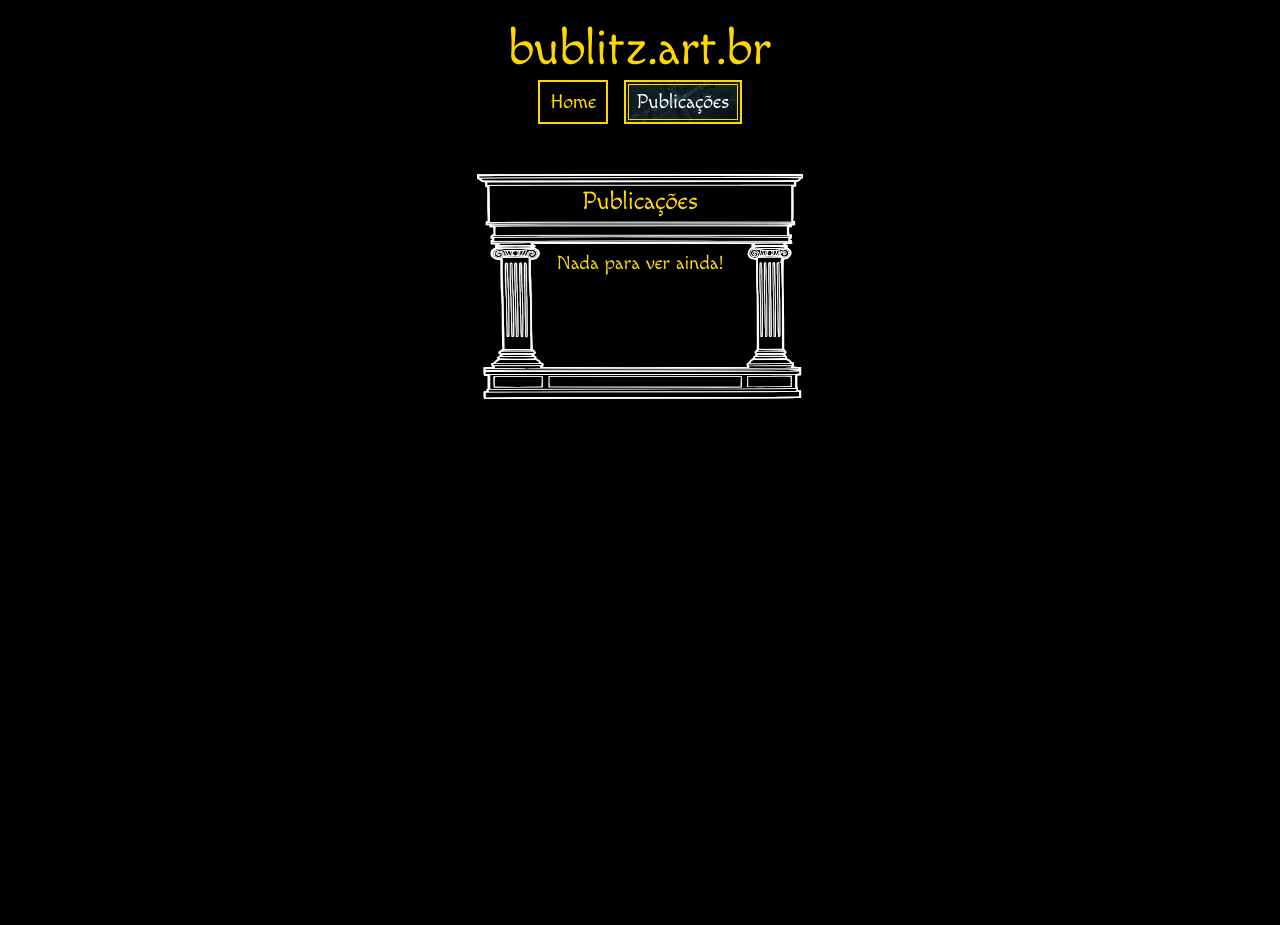
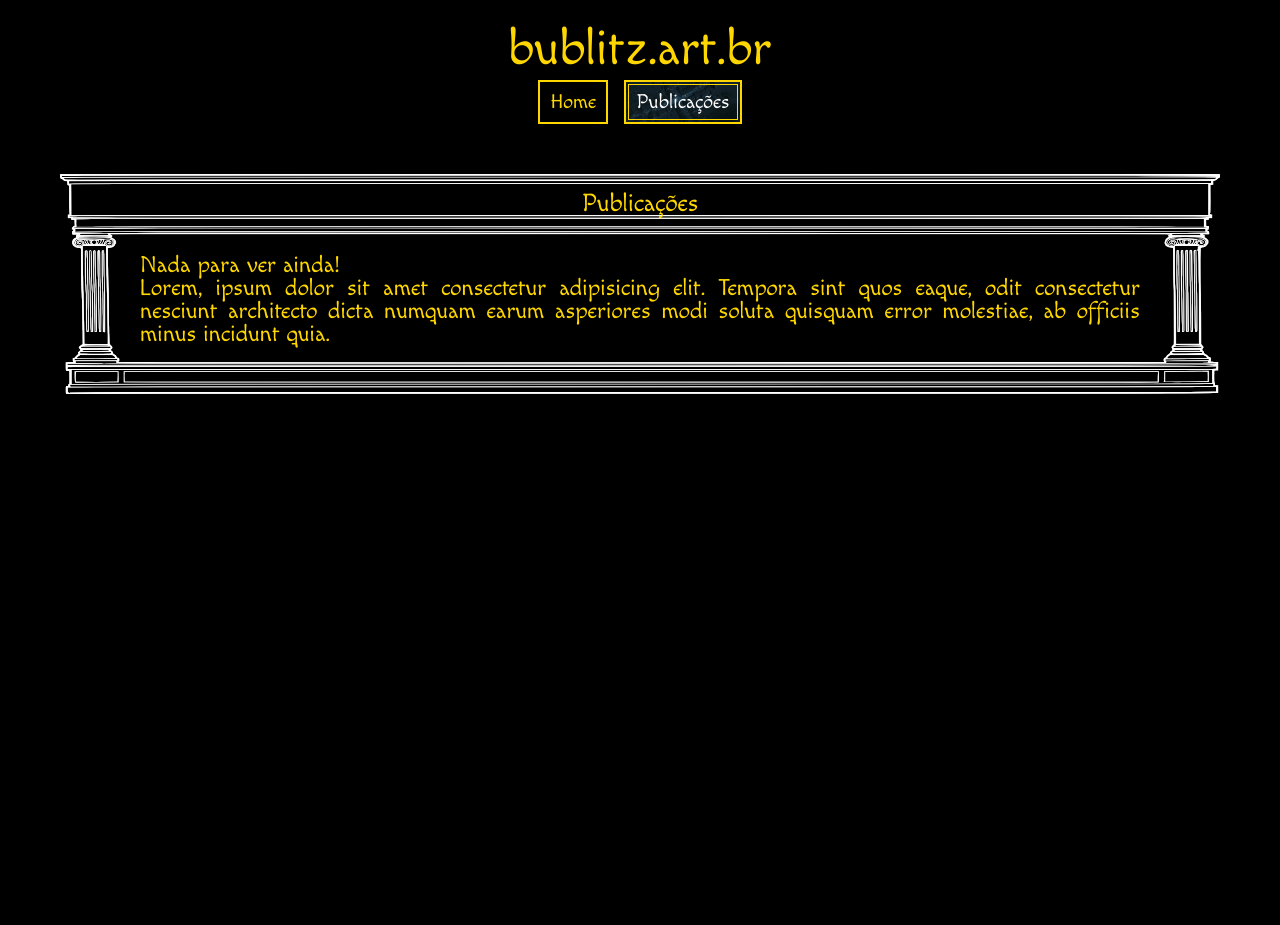
Before and after one commit to lucas-bublitz/bublitz.art.br, a Jekyll site: the page built from blog.html, in a window 1280 px wide. Built offline with Jekyll 4.4.1, drawn with Linux system fonts in a browser that asks for light colours; after the commit the page ends 900 px from its top, so only the background shows below that.

Commit message:
Responsividade!

```diff
--- a/_layouts/post.html
+++ b/_layouts/post.html
@@ -3,7 +3,5 @@
 ---
 <article class="text_box">
     <h1 class="text_box_title">{{ page.title }}</h1>
-
     {{ content }}
-
 </article>
--- a/_sass/main.scss
+++ b/_sass/main.scss
@@ -4,11 +4,8 @@
     src: url("/assets/fonts/Macondo-Regular.ttf");
 }
 
-html{
-    height: 100%;
-}
 
-body{
+body, html{
     background-color: black;
     color: gold;
     font-size: larger;
@@ -18,7 +15,6 @@
     text-align: center;
     justify-content:center;
     flex: content;
-    height: 100%;
 }
 
 
@@ -28,15 +24,6 @@
     margin-top: 0.5em;
     margin-bottom: 0.5em;
 }
-
-
-#statue{
-    display: inline;
-    position: relative;
-    top: 20px;
-    height: 110px;
-}
-
 
 .main_nav{
     margin-top: 25px;
@@ -64,18 +51,18 @@
 .text_box{
     display: inline-block;
     text-align: justify;
-    margin: calc(1% + 80px);
+    margin: 80px;
     margin-top: 100px;
     margin-bottom: 100px;
-    background: rgba(0, 0, 0, 0.9);
-    border-image-slice: 198 183 230 163;
+    border-image-slice: 230 183 230 183;
     border-image-width: 100px;
-    border-image-outset: 80px 80px 45px 80px;
+    border-image-outset: 80px 80px 40px 80px;
     border-image-repeat: stretch stretch;
     border-image-source: url("/assets/images/roman_column.png");
     position: relative;
     max-width: 1000px;
     min-height: 100px;
+    box-sizing: content-box;
 }
 
 .text_box h1:first-child{
@@ -83,7 +70,7 @@
     text-align: center;
     position: absolute;
     white-space: nowrap;
-    top: -65px;
+    top: -63px;
     left: 50%;
     transform: translate(-50%, 0%);
 }
@@ -196,7 +183,6 @@
 
 .title_main{
     font-size: 100px;
-    margin: 0px !important;
     display: block;
     position: absolute;
     top: 50%;
@@ -207,7 +193,7 @@
     width: 900px;
     background-image: url("/assets/images/title.jpg");
     background-size:cover;
-    border: 5px gold solid;
+    border: 3px gold solid;
     outline: 1px solid gold;
     outline-offset: -20px;
     text-align: left !important;
@@ -224,14 +210,14 @@
 
 @media all and (max-width:920px){
     .title_main{
-       position: relative;
+       position: absolute;
        top:0;
        left:0;
        transform: none;
        width: 100%;
        background-position: 10% !important;
        padding: 100px 0px 0px 0px;
-       min-height: 100%;
+       height: 100%;
        border: none;
        outline: none;
        text-align: center !important;
@@ -240,4 +226,14 @@
     .title_main h2{
         text-align: center !important;
     }
+
 }
+
+@media all and (max-width:440px){
+    .text_box{
+        margin-left: 20px;
+        margin-right: 20px;
+        padding: 0px;
+        border-image-outset: 80px 55px 40px 55px;
+    }
+}
--- a/blog.html
+++ b/blog.html
@@ -16,5 +16,5 @@
       </li>
     {% endfor %}
   </ul>
-
+  Lorem, ipsum dolor sit amet consectetur adipisicing elit. Tempora sint quos eaque, odit consectetur nesciunt architecto dicta numquam earum asperiores modi soluta quisquam error molestiae, ab officiis minus incidunt quia.
 </article>
```
Also changed, not shown: _layouts/default.html (+1 -6 lines), 3 other files.
